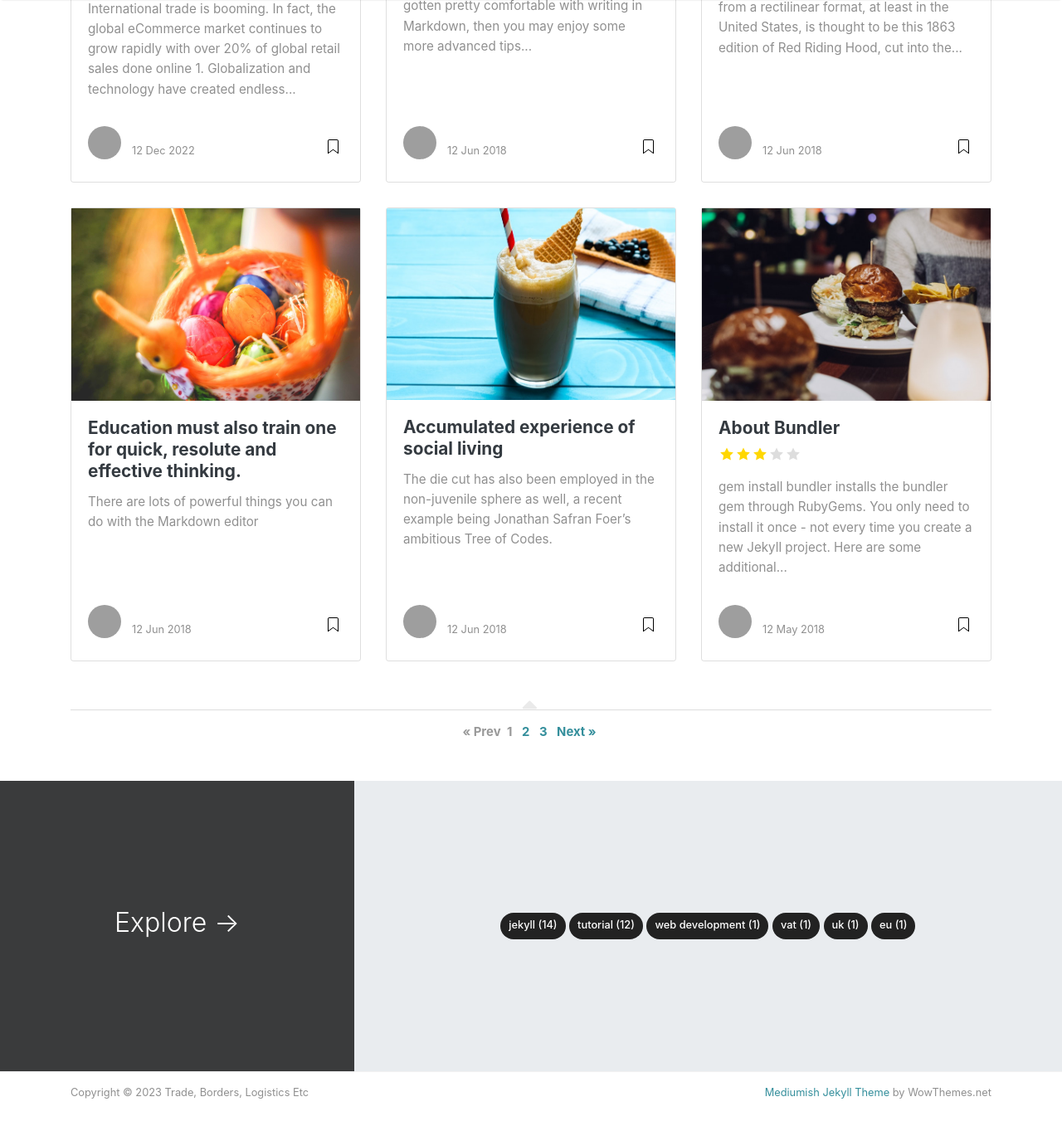
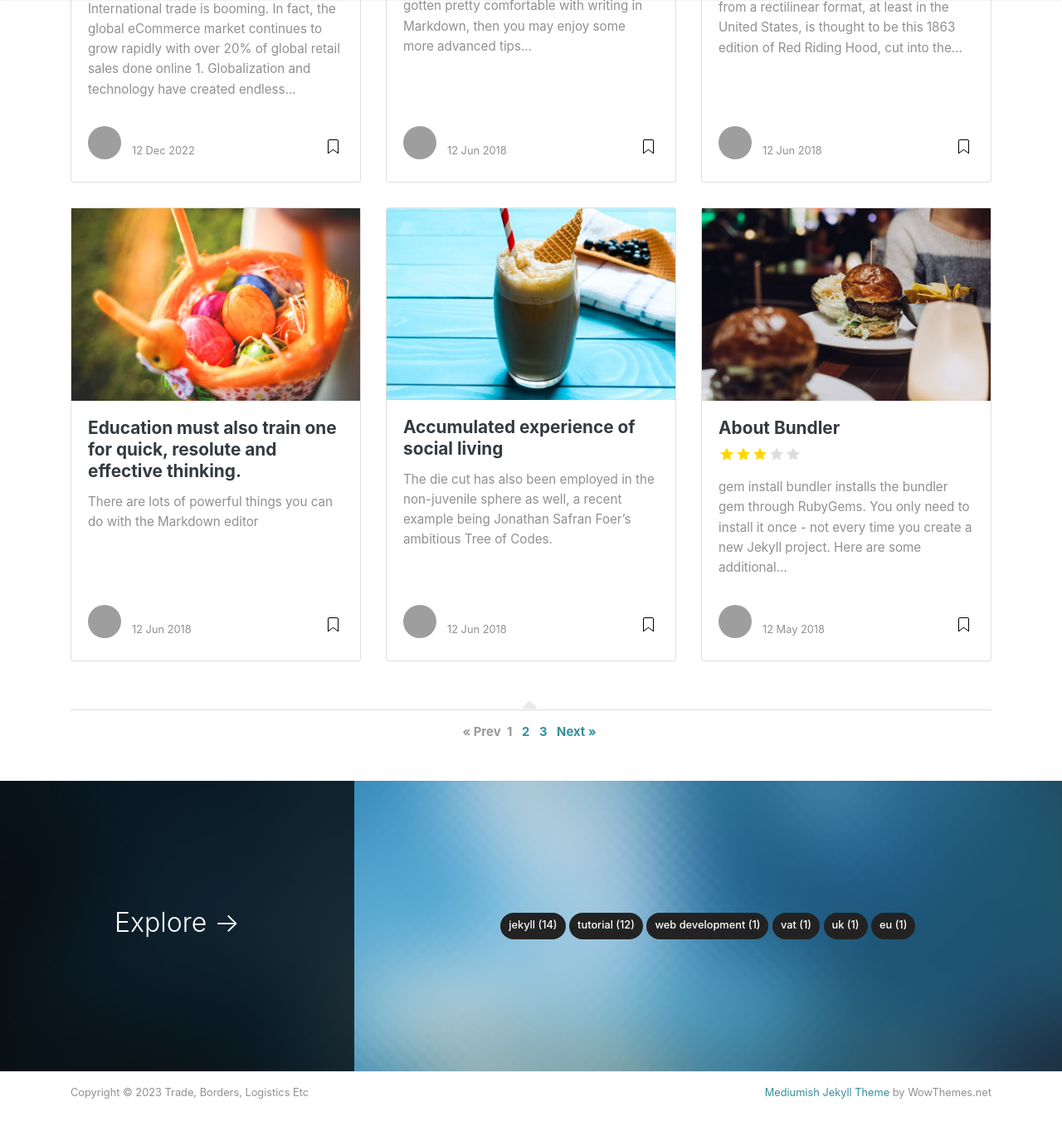
Before and after one commit to madeInLagny/TDR-EN-BLOG, a Jekyll site: the page built from index.html, in a window 1280 px wide and 1400 px high, scrolled down 1180 px. Shown: the top 1363 px of the window at 83% size. Built offline with Jekyll 4.4.1, drawn with Linux system fonts in a browser that asks for light colours; nearby versions of some CDN libraries; some web fonts are replaced; the list of posts is cut into pages by our own code; grey boxes are pictures that could not be loaded.

Commit message:
jumbotron image changed

```diff
--- a/assets/css/screen.css
+++ b/assets/css/screen.css
@@ -774,7 +774,7 @@ iframe {
         padding: 0;
         height: 350px;
         border-radius: 0;
-        background-image: url(../images/jumbotron.jpg);
+        background-image: url(../images/jumbotron.webp);
         background-size: cover;
     }
 
```
Also changed, not shown: assets/images/jumbotron.jpg (added), assets/images/jumbotron.webp (deleted).
